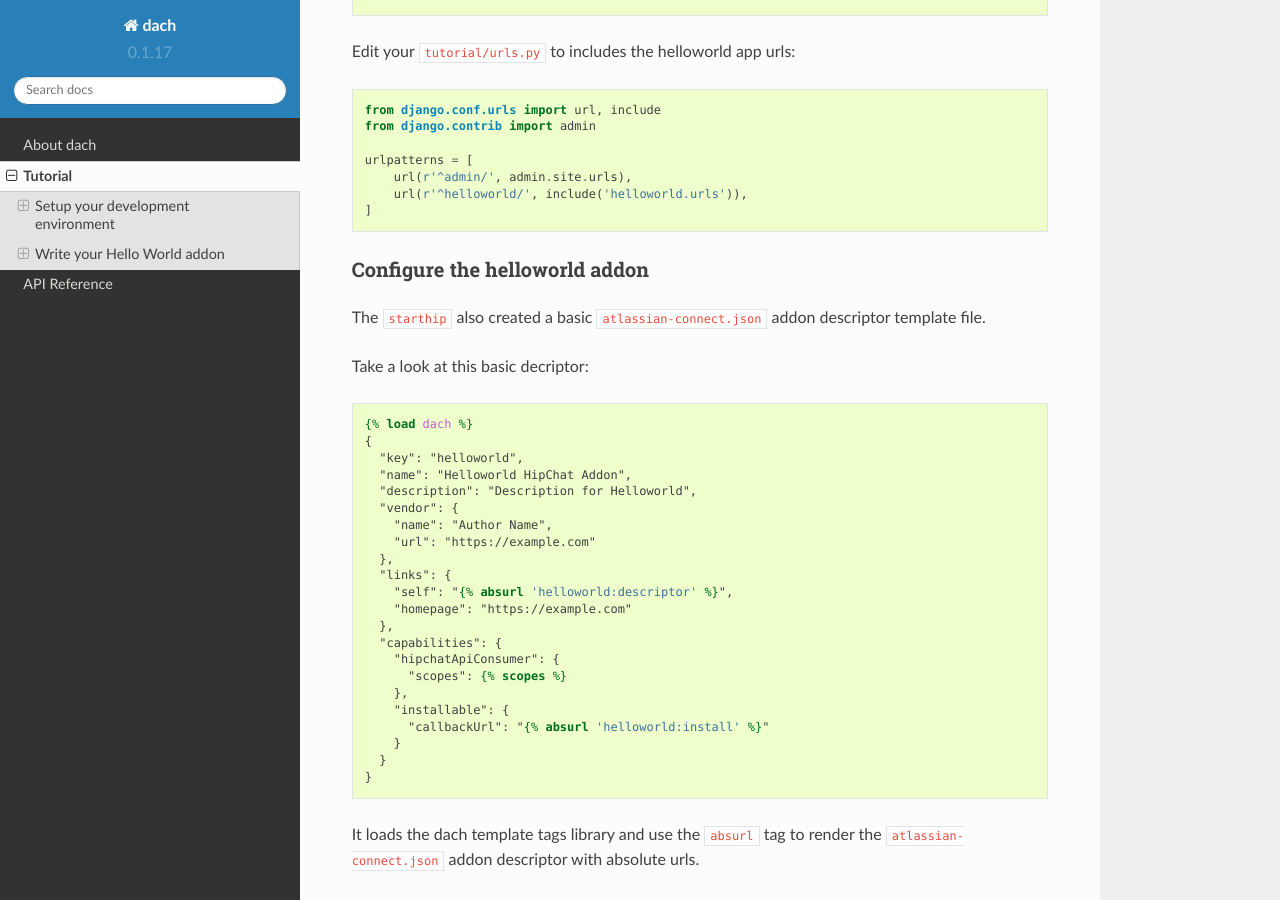
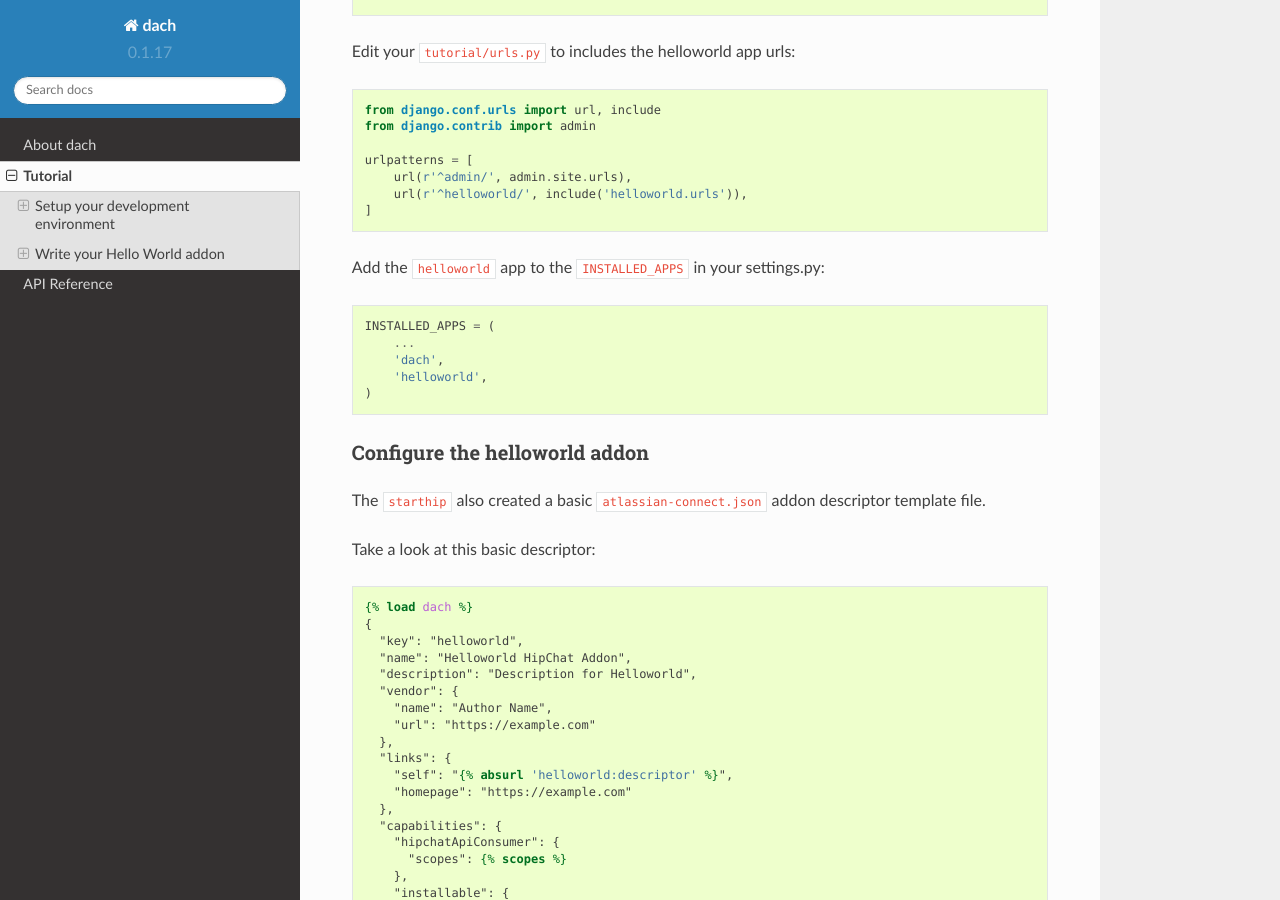
Before and after one commit to ChasiTony/dach, a Sphinx documentation site: the page built from docs/source/tutorial.rst, in a window 1280 px wide and 900 px high, scrolled down 2894 px. Built offline with Sphinx 7.4.7 and the Read the Docs theme 2.0.0, drawn with Linux system fonts in a browser that asks for light colours.

Commit message:
Fixed tutorial errors.

```diff
--- a/docs/source/tutorial.rst
+++ b/docs/source/tutorial.rst
@@ -153,13 +153,21 @@ Edit your ``tutorial/urls.py`` to includes the helloworld app urls:
         url(r'^helloworld/', include('helloworld.urls')),
     ]
 
+Add the ``helloworld`` app to the ``INSTALLED_APPS`` in your settings.py::
+
+    INSTALLED_APPS = (
+        ...
+        'dach',
+        'helloworld',
+    )
+
 
 Configure the helloworld addon
 ------------------------------
 
 The ``starthip`` also created a basic ``atlassian-connect.json`` addon descriptor template file.
 
-Take a look at this basic decriptor:
+Take a look at this basic descriptor:
 
 .. code-block:: html+django
 
```
Also changed, not shown: other parts of docs/source/tutorial.rst (+1 -1 lines).
